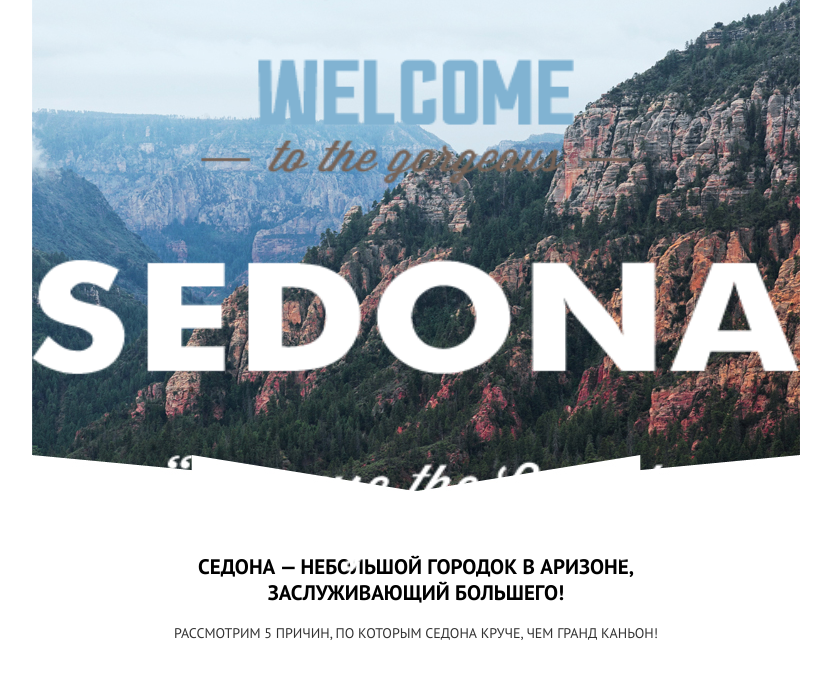
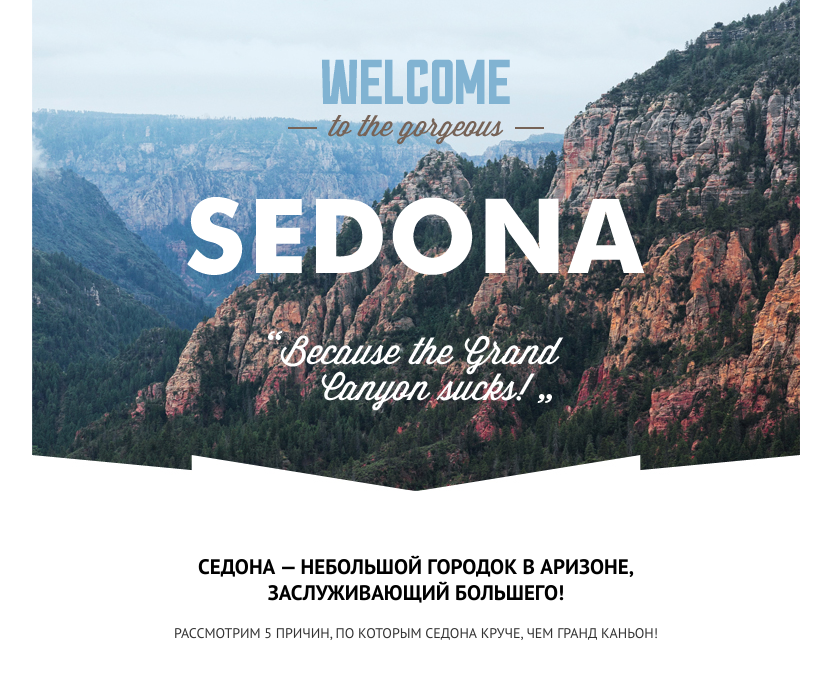
Before and after one commit to miringa/332789-sedona, a plain HTML site: page index.html in a window 1280 px wide. Shown: the part 81-779 px from the top of the page, without its empty margins (224-1055 px from the left). Drawn offline with nearby package versions, Linux system fonts and the light colour scheme.

Commit message:
поправила размеры картинки

```diff
--- a/index.html
+++ b/index.html
@@ -39,7 +39,7 @@
 <main class="container">
 
   <div class="welcome">
-   <img src="img/Layer-91.png" width="768" height="513" alt="Приветствующий текст">
+   <img src="img/Layer-91.png" width="458" height="352" alt="Приветствующий текст">
  </div>
 
  <section class="reasons">
```
